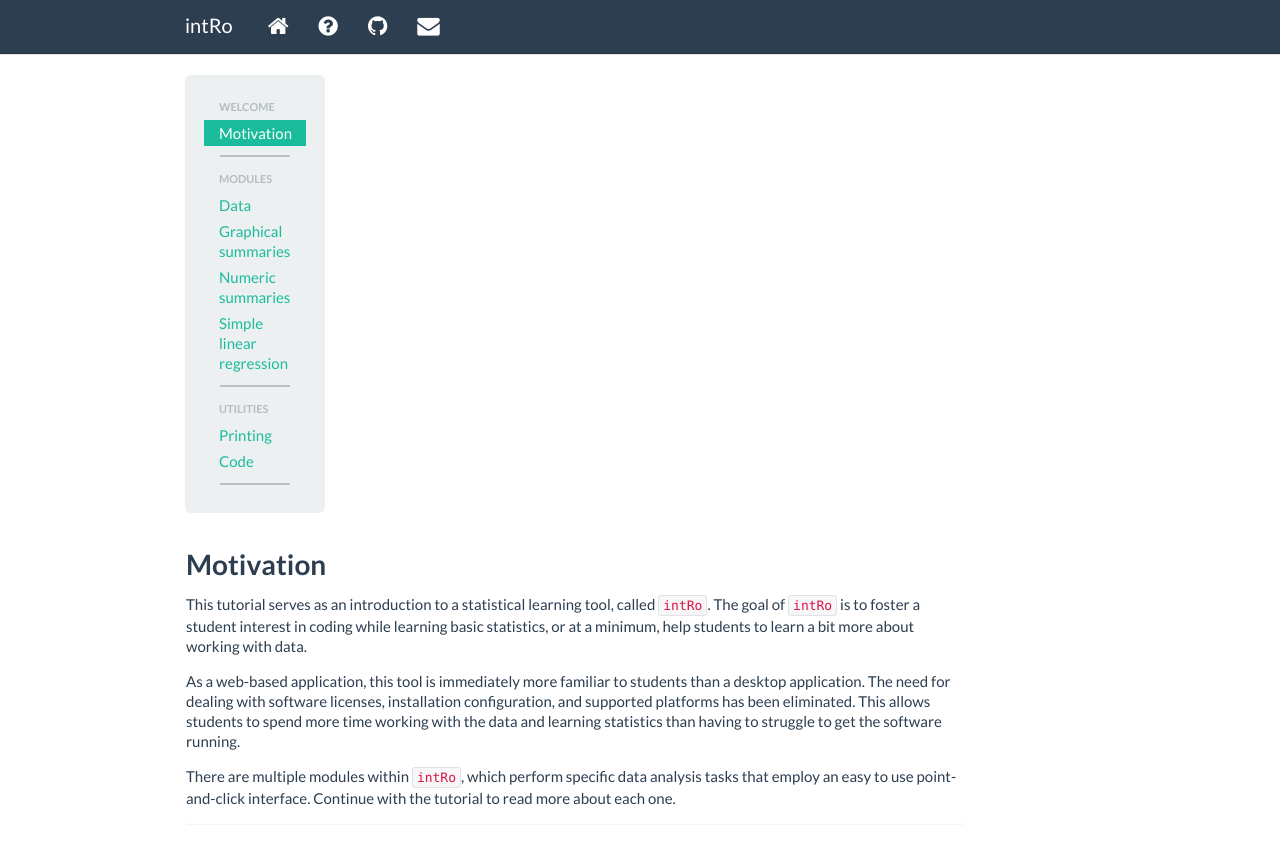
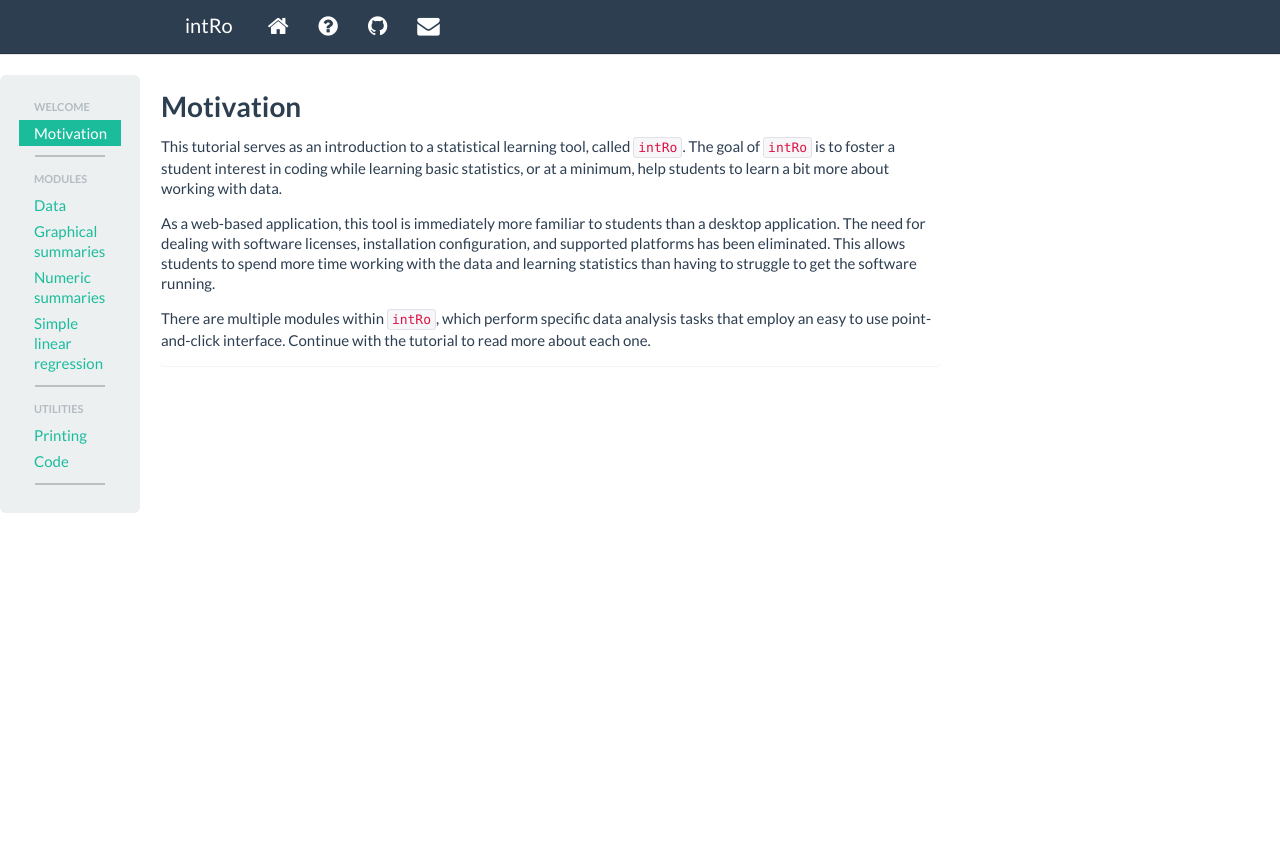
Before and after one commit to gammarama/intRo, a Jekyll site: the page built from index.html, in a window 1280 px wide. Shown: the top 844 px of the page. Built offline with Jekyll 4.4.1, drawn with Linux system fonts in a browser that asks for light colours; nearby versions of some CDN libraries; Markdown is read by kramdown in place of the engine named in the settings.

Commit message:
messing with divs

```diff
--- a/_layouts/layout.html
+++ b/_layouts/layout.html
@@ -40,9 +40,7 @@
 
 
 		<!-- Begin Body -->
-		<div class="container">
 			<div class="row">
-				<!--<div class="col-md-3" id="leftCol">              	-->
 					<div class="span2 well">
 					<ul class="nav nav-list" id="sidebar">
 						{% for nav in site.data.nav.structure %}
@@ -55,15 +53,12 @@
 						{% endfor %}
 					</ul>
 					</div>
-				<!--</div>  -->
-				<!--<div class="col-md-9" id="main">-->
 				<div class="span10" id="main">
 
 					{{ content }}
 
 				</div>
 			</div>
-		</div>
         <script type='text/javascript' src="//ajax.googleapis.com/ajax/libs/jquery/1.9.1/jquery.min.js"></script>
         <script type='text/javascript' src="//netdna.bootstrapcdn.com/bootstrap/3.0.3/js/bootstrap.min.js"></script>
 
```
